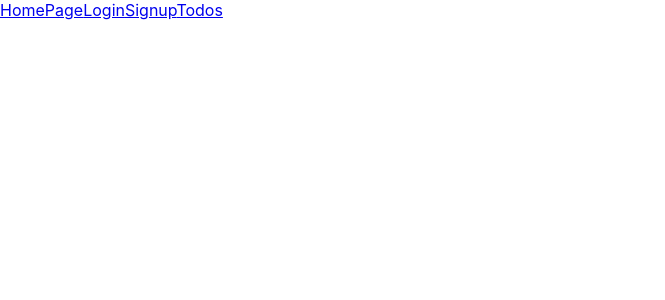
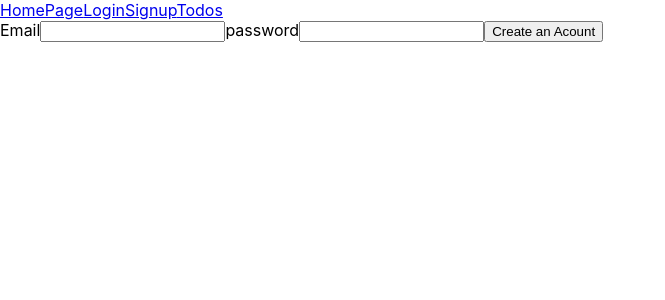
Before and after one commit to DerekHudgins/todo-fe, a React (Create React App) app: page /signup in a window 1280 px wide. Shown: the top 300 px of the page, without its empty margins (0-665 px from the left). Built offline with nearby package versions, Linux system fonts and the light colour scheme.

Commit message:
signup page complete

```diff
--- a/src/SignUpPage.js
+++ b/src/SignUpPage.js
@@ -1,10 +1,43 @@
 import React, { Component } from 'react'
+import { signup } from './Fetch-Utils';
 
 export default class SignUpPage extends Component {
+    state = {
+        email: '',
+        password: '',
+    }
+
+    handleSubmit = async e => {
+        e.preventDefault();
+        const token = await signup(this.state.email, this.state.password);
+
+        this.props.login(token)
+        this.props.history.push('/todos')
+    }
+
+    handleEmailChange = e => {
+        this.setState({ email: e.target.value });
+    }
+
+    handlePasswordChange = e => {
+        this.setState({ password: e.target.value });
+    }
+
+
     render() {
         return (
             <div>
-
+                <form onSubmit={this.handleSubmit}>
+                    <label>
+                        Email
+                        <input type='email' onChange={this.handleEmailChange}/>
+                    </label>
+                    <label>
+                        password
+                        <input type='password' onChange={this.handlePasswordChange}/>
+                    </label>
+                    <button>Create an Acount</button>
+                </form>
             </div>
         )
     }
```
